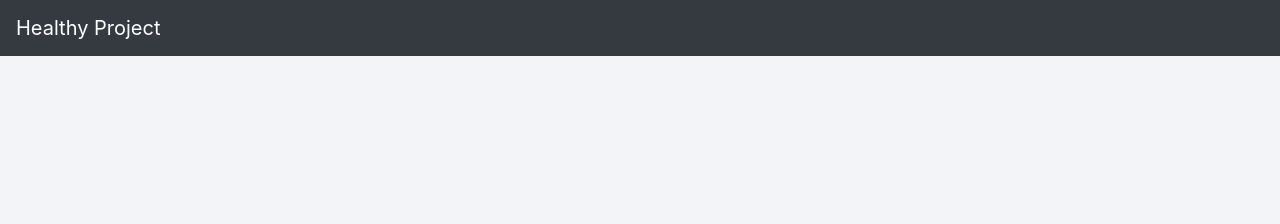
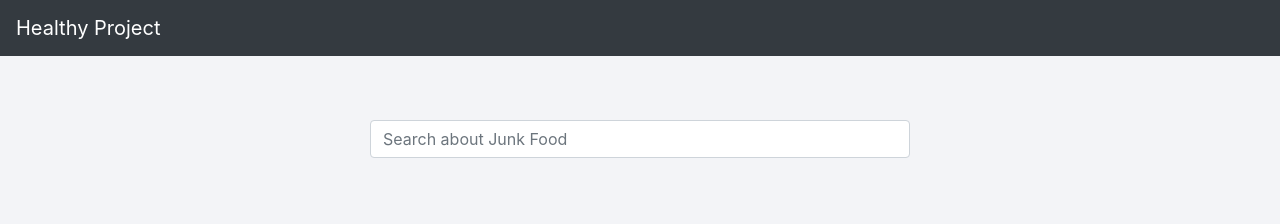
Before and after one commit to RuhanRK/healthy, a React (Create React App) app: page / in a window 1280 px wide. Shown: the top 224 px of the page. Built offline with nearby package versions, Linux system fonts and the light colour scheme.

Commit message:
Add Search Component

```diff
--- a/src/App.js
+++ b/src/App.js
@@ -1,11 +1,23 @@
 import React, { Component } from "react";
+import { Container, Row, Col } from "react-bootstrap";
+
 import NavBar from "./components/Navbar";
+import SearchBox from "./components/SearchBox";
 
 class App extends Component {
     render() {
         return (
             <React.Fragment>
                 <NavBar />
+                <Container>
+                    <Row>
+                        <Col />
+                        <Col xs={6}>
+                            <SearchBox />
+                        </Col>
+                        <Col />
+                    </Row>
+                </Container>
             </React.Fragment>
         );
     }
--- a/src/components/Navbar.jsx
+++ b/src/components/Navbar.jsx
@@ -3,7 +3,7 @@ import { Navbar } from "react-bootstrap";
 const NavBar = () => {
     return (
         <React.Fragment>
-            <Navbar bg="dark" variant="dark">
+            <Navbar bg="dark" variant="dark" className="mb-3">
                 <Navbar.Brand>Healthy Project</Navbar.Brand>
             </Navbar>
         </React.Fragment>
--- /dev/null
+++ b/src/components/SearchBox.jsx
@@ -0,0 +1,21 @@
+import React, { Component } from "react";
+import { Form } from "react-bootstrap";
+
+export class SearchBox extends Component {
+    render() {
+        return (
+            <React.Fragment>
+                <Form className="mt-5">
+                    <Form.Group controlId="search">
+                        <Form.Control
+                            type="text"
+                            placeholder="Search about Junk Food"
+                        />
+                    </Form.Group>
+                </Form>
+            </React.Fragment>
+        );
+    }
+}
+
+export default SearchBox;
```
